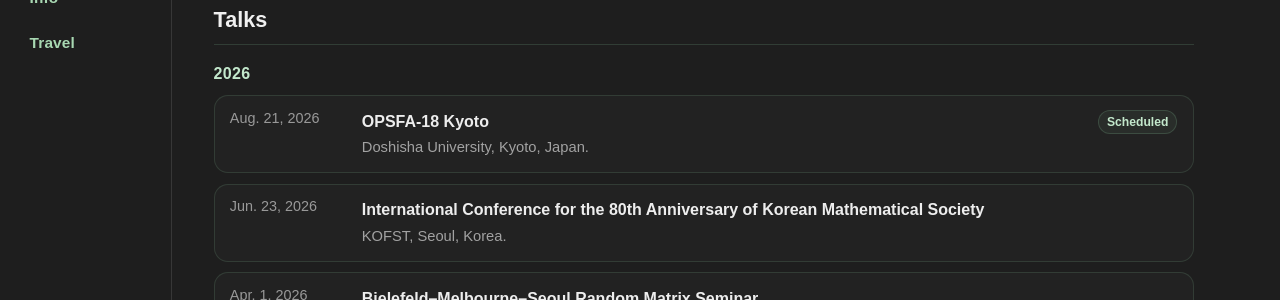
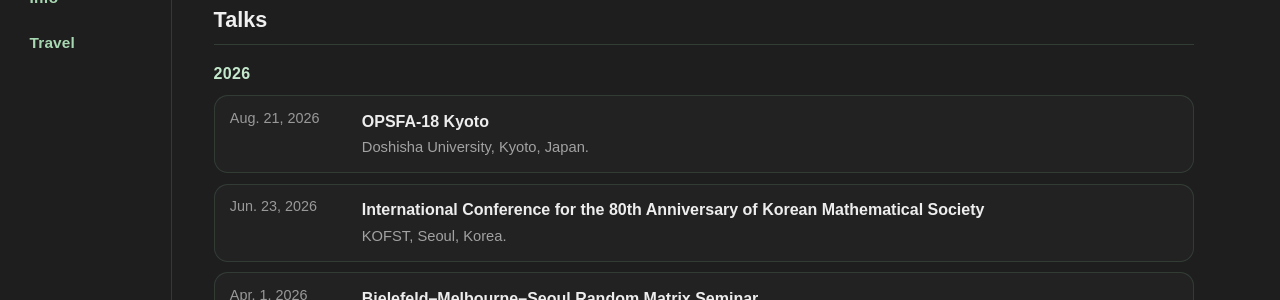
Before and after one commit to y-gJung/y-gJung.github.io, a Jekyll site: the page built from research.md, in a window 1280 px wide and 900 px high, scrolled down 1037 px. Shown: the part 145-445 px from the top of the window. Built offline with Jekyll 4.4.1, drawn with Linux system fonts in a browser that asks for light colours.

Commit message:
Update research.md

```diff
--- a/research.md
+++ b/research.md
@@ -109,7 +109,7 @@ title: Research
             </a>
             <p class="talk-meta">Doshisha University, Kyoto, Japan.</p>
           </div>
-          <span class="talk-badge">Scheduled</span>
+          <!-- <span class="talk-badge">Scheduled</span> -->
         </article>
         <article class="talk-item">
           <time class="talk-date" datetime="2026-06-23">Jun. 23, 2026</time>
```
